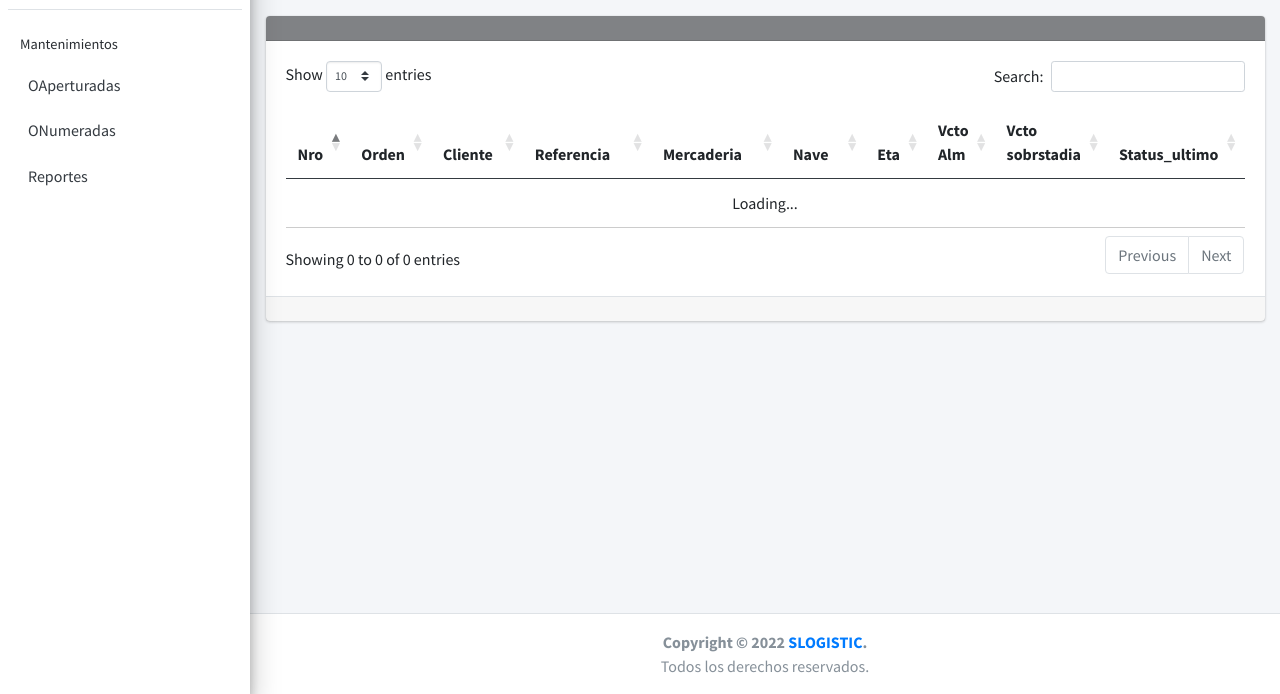
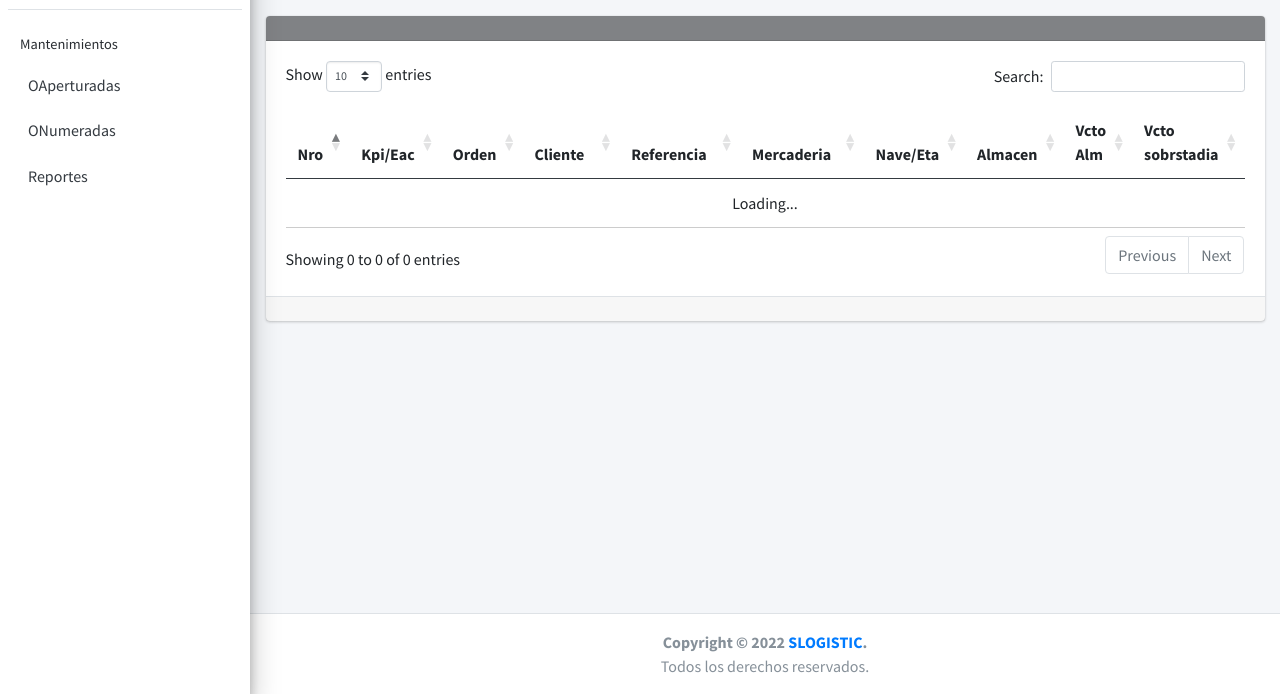
Before and after one commit to henrycz/slogistic, a Django app: template erp/templates/oaperturadas/list.html in a window 1280 px wide. Shown: the part 106-800 px from the top of the page. Run offline with Django 4.2, Linux system fonts and the light colour scheme; the template is opened without the code that fills it, so the values that code supplies are empty; some libraries are stand-ins or nearby versions.

Commit message:
Initial Commint

```diff
--- a/erp/static/oaperturadas/js/list.js
+++ b/erp/static/oaperturadas/js/list.js
@@ -14,17 +14,26 @@ $(function () {
         },
         columns: [
             {"data": "position"},
+            {"data": "cod_eac"},
             {"data": "orden"},
             {"data": "nomb_cliente"},
             {"data": "referencia"},
             {"data": "mercaderia"},
             {"data": "nave"},
-            {"data": "fch_eta"},
+            {"data": "cod_alm"},
             {"data": "vcto_alm"},
             {"data": "fch_sobrstadia"},
             {"data": "status_ultimo"},
         ],
         columnDefs: [
+            {
+                targets: [-1],
+                class: 'text-center',
+                render: function (data, type, row) {
+                    let nuevostatus = row.status_ultimo[0].toUpperCase() + row.status_ultimo.slice(1).toLowerCase();
+                    return (row.fch_status.bold() + ': ' + nuevostatus);
+                }
+            },
             {
                 targets: [0],
                 class: 'text-center',
@@ -32,11 +41,38 @@ $(function () {
                     return '<a href="/erp/oaperturadas/edit/' + row.id + '/">'+ data +'</a>';
                 }
             },
-           {
+            {
                 targets: [1],
                 class: 'text-center',
                 render: function (data, type, row) {
-                    return (row.orden + '<br>' + row.aduana + '*' + row.regimen + '*' + row.tipo_despacho);
+                    aniox = new Date().getFullYear()
+                    mesxx = new Date().getMonth() +1
+                    diax = new Date().getDate()
+                    fechacompletahoy = aniox + '-' + mesxx + '-' + diax
+                    fechaInicio = new Date(row.fch_apertura).getTime();
+                    fechaFin    = new Date(fechacompletahoy).getTime();
+
+                    diff = fechaFin - fechaInicio;
+                    return ''+ diff/(1000*60*60*24) + ' Dias' + '<br>' + row.cod_eac +'';
+                }
+            },
+           {
+                targets: [2],
+                class: 'text-center',
+                render: function (data, type, row) {
+                    if (row.tipo_carga == 'CTN') {
+                        return (row.orden.bold() + '<br>' + row.aduana + '*' + row.regimen + '<br>' + 'ctn:20:' + row.ctn20 + ' ' + '40:' + row.ctn40);
+                    }else{
+                        return (row.orden.bold() + '<br>' + row.aduana + '*' + row.regimen + '<br>' + 'S/Tipo carga');
+                    }
+
+                }
+            },
+            {
+                targets: [6],
+                class: 'text-center',
+                render: function (data, type, row) {
+                    return (row.nave + '<br>' + row.fch_eta);
                 }
             }
         ],
--- a/erp/templates/oaperturadas/list.html
+++ b/erp/templates/oaperturadas/list.html
@@ -8,15 +8,16 @@
 {% block columns %}
     <tr>
         <th scope="col" style="width: 3%;">Nro</th>
+        <th scope="col" style="width: 5%;">Kpi/Eac</th>
         <th scope="col" style="width: 5%;">Orden</th>
-        <th scope="col" style="width: 10%;">Cliente</th>
+        <th scope="col" style="width: 13%;">Cliente</th>
         <th scope="col" style="width: 15%;">Referencia</th>
         <th scope="col" style="width: 15%;">Mercaderia</th>
-        <th scope="col" style="width: 10%;">Nave</th>
-        <th scope="col" style="width: 5%;">Eta</th>
+        <th scope="col" style="width: 10%;">Nave/Eta</th>
+        <th scope="col" style="width: 9%;">Almacen</th>
         <th scope="col" style="width: 5%;">Vcto Alm</th>
         <th scope="col" style="width: 5%;">Vcto sobrstadia</th>
-        <th scope="col" style="width: 2%;">Status_ultimo</th>
+        <th scope="col" style="width: 15%;">Status_ultimo</th>
     </tr>
 {% endblock %}
 
```
